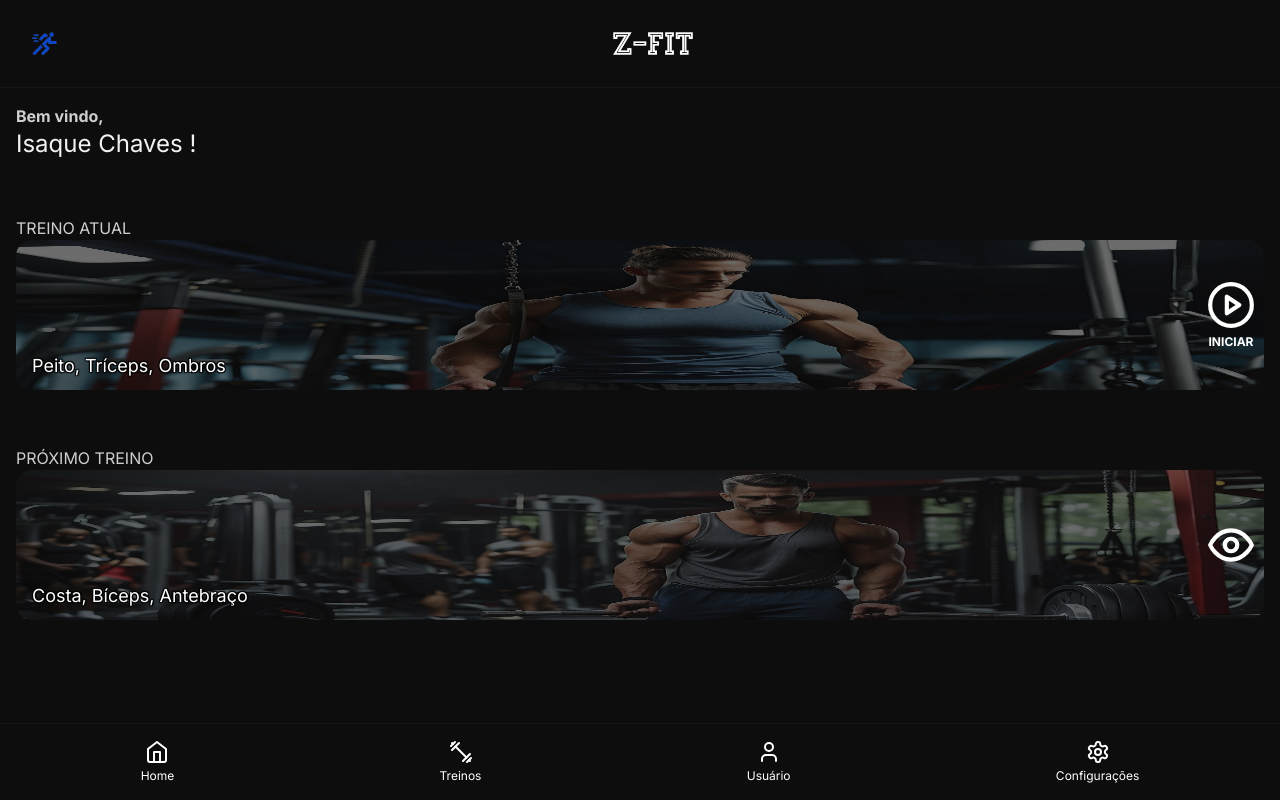
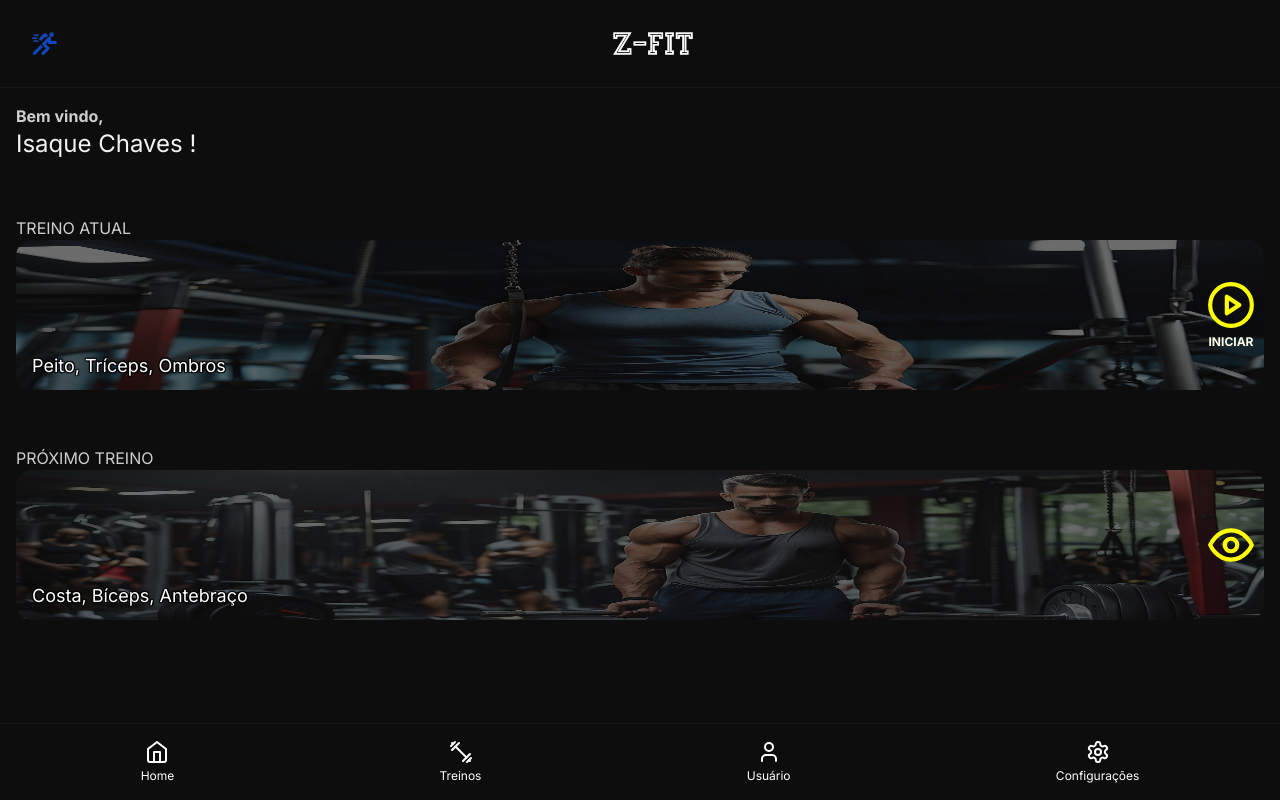
Before and after one commit to isaquerchaves/z-fit, a Next.js app: page / in a window 1280 px wide. Built offline with nearby package versions, Linux system fonts and the light colour scheme.

Commit message:
style: change color button cards to home page

```diff
--- a/src/app/(home)/page.tsx
+++ b/src/app/(home)/page.tsx
@@ -29,8 +29,8 @@ export default function Home() {
               </p>
               <div className='absolute right-2 top-1/2 transform -translate-y-1/2'>
                 <button className='flex flex-col justify-center items-center gap-1'>
-                  <PlayCircle size={50} color='white'  className=''/>
-                  <p className='text-xs font-bold'>INICIAR</p>
+                  <PlayCircle size={50} color='yellow'  className=''/>
+                  <p className='text-xs font-bold text-yellow-50'>INICIAR</p>
                 </button>
               </div>
             </div>
@@ -56,7 +56,7 @@ export default function Home() {
               </p>
               <div className='absolute right-2 top-1/2 transform -translate-y-1/2'>
                 <button className='flex flex-col justify-center items-center'>
-                  <Eye size={50}  color='white'  className=''/>
+                  <Eye size={50}  color='yellow'  className=''/>
                 </button>
               </div>
             </div>
```
